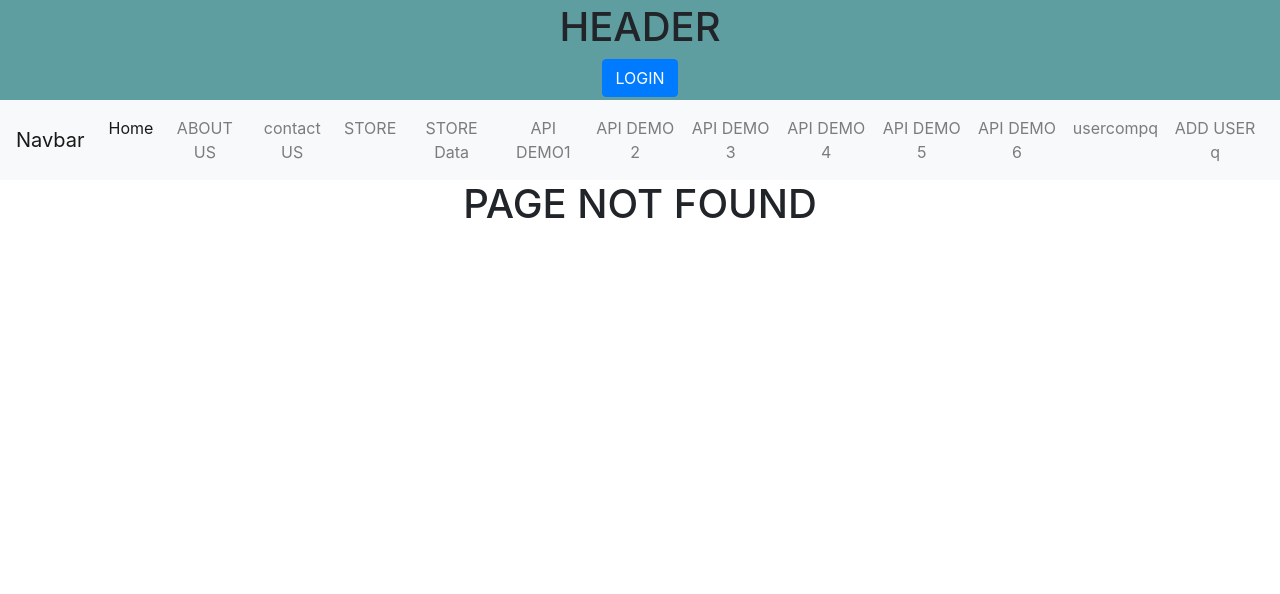
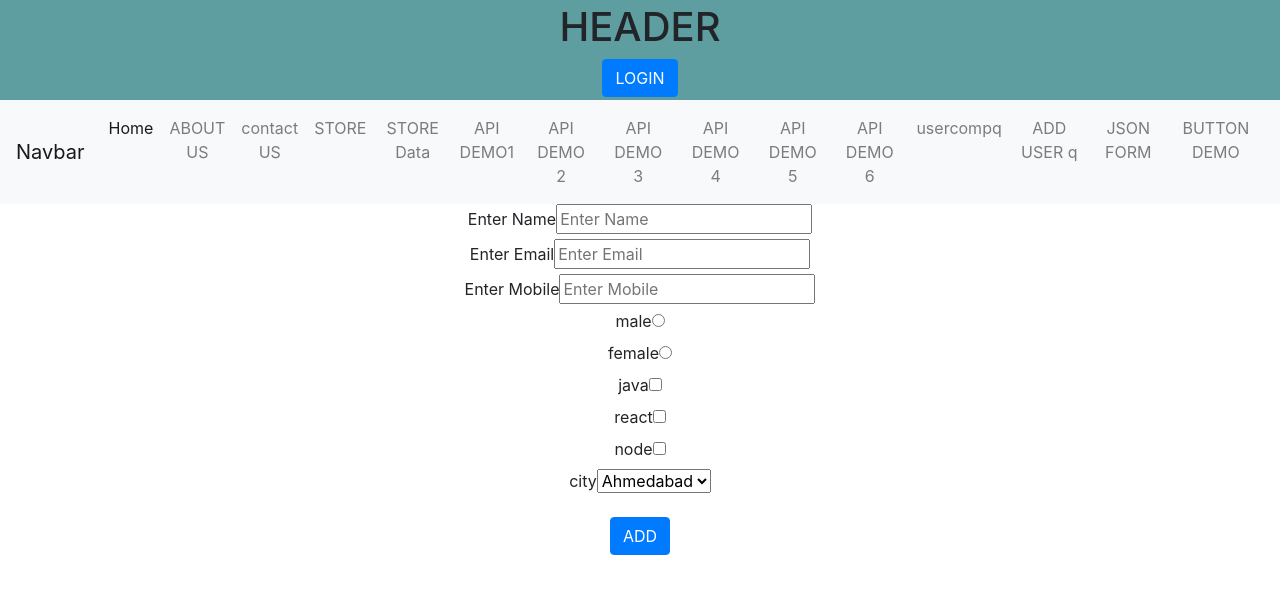
Before and after one commit to samirvithlani/MERN_react_gen, a React (Create React App) app: page /jsonform in a window 1280 px wide. Before the commit this address had no page. Shown: the top 594 px of the page. Built offline with nearby package versions, Linux system fonts and the light colour scheme.

Commit message:
mui,dynamiform

```diff
--- a/src/App.js
+++ b/src/App.js
@@ -32,6 +32,8 @@ import { UserComponentQ } from "./components/UserComponentQ";
 import { Counter } from "./components/Counter";
 import axios from "axios";
 import { AddUserWithQ } from "./components/AddUserWithQ";
+import { JsonForm } from "./components/JsonForm";
+import { ButtonDemo } from "./mui/ButtonDemo";
 
 function App() {
   var title = "Royal technosoft";
@@ -75,6 +77,8 @@ function App() {
         <Route path ="/update/:id" element={<ApiDemo6/>}></Route>
         <Route path = "/usercompq" element={<UserComponentQ/>}></Route>
         <Route path = "/adduserq" element={<AddUserWithQ/>}></Route>
+        <Route path = "/jsonform" element = {<JsonForm/>}></Route>
+        <Route path="/buttondemo" element={<ButtonDemo/>}></Route>
         <Route path="/" element={<DashBoard />}></Route>
         {/* <Route path ="/*" element ={<PagenotFound/>}></Route> */}
         <Route path="/*" element={<h1>PAGE NOT FOUND</h1>}></Route>
--- a/src/components/AboutUs.jsx
+++ b/src/components/AboutUs.jsx
@@ -1,7 +1,10 @@
 import React from 'react'
+import { MyButton } from '../mui/MyButton'
 
 export const AboutUs = () => {
   return (
-    <div>AboutUs</div>
+    <div>AboutUs
+      <MyButton size ="small" name="about"></MyButton>
+    </div>
   )
 }
--- a/src/components/Header.js
+++ b/src/components/Header.js
@@ -95,6 +95,16 @@ export default function Header(props) {
               ADD USER q
               </Link>
             </li>
+            <li class="nav-item">
+              <Link class="nav-link" to="/jsonform">
+              JSON FORM
+              </Link>
+            </li>
+            <li class="nav-item">
+              <Link class="nav-link" to="/buttondemo">
+              BUTTON DEMO
+              </Link>
+            </li>
           </ul>
         </div>
       </nav>
--- /dev/null
+++ b/src/components/JsonForm.js
@@ -0,0 +1,122 @@
+import React from "react";
+import { useForm } from "react-hook-form";
+
+export const JsonForm = () => {
+  var formData = [
+    {
+      type: "text",
+      label: "Enter Name",
+      name: "name",
+      placeholder: "Enter Name",
+    },
+    {
+      type: "text",
+      label: "Enter Email",
+      name: "email",
+      placeholder: "Enter Email",
+    },
+    {
+      type: "number",
+      label: "Enter Mobile",
+      name: "mobile",
+      placeholder: "Enter Mobile",
+    },
+    {
+      label: "male",
+      type: "radio",
+      value: "male",
+      name: "gender",
+    },
+    {
+      label: "female",
+      type: "radio",
+      value: "female",
+      name: "gender",
+    },
+    {
+      label: "java",
+      type: "checkbox",
+      value: "java",
+      name: "skills",
+    },
+    {
+      label: "react",
+      type: "checkbox",
+      value: "react",
+      name: "skills",
+    },
+    {
+      label: "node",
+      type: "checkbox",
+      value: "node",
+      name: "skills",
+    },
+    {
+      label: "city",
+      type: "select",
+      name: "city",
+      options: [
+        {
+          label: "Ahmedabad",
+          value: "Ahmedabad",
+        },
+        {
+          label: "Surat",
+          value: "Surat",
+        },
+        {
+          label: "Baroda",
+          value: "Baroda",
+        },
+      ],
+    },
+  ];
+  const {
+    register,
+    handleSubmit,
+    formState: { errors },
+  } = useForm();
+
+  const submitHandler = (data) => {
+    console.log("data", data);
+  };
+  return (
+    <div>
+      <form onSubmit={handleSubmit(submitHandler)}>
+        <div className="form-group">
+          {formData.map((form) => {
+            return (
+              <>
+                {form.type !== "select" ? (
+                  <div>
+                    <label>{form.label}</label>
+                    <input
+                      type={form.type}
+                      placeholder={form.placeholder}
+                      {...register(form.name)}
+                      value={form?.value}
+                    ></input>
+                  </div>
+                ) : (
+                  <div>
+                    <label>{form.label}</label>
+                    <select {...register(form.name)}>
+                      {form.options.map((option) => {
+                        return (
+                          <option value={option.value}>{option.label}</option>
+                        );
+                      })}
+                    </select>
+                  </div>
+                )}
+              </>
+            );
+          })}
+        </div>
+        <div>
+          <input type="submit" className="btn btn-primary" value="ADD"></input>
+        </div>
+      </form>
+    </div>
+  );
+};
--- /dev/null
+++ b/src/mui/ButtonDemo.jsx
@@ -0,0 +1,33 @@
+import { Button, IconButton } from "@mui/material";
+import React from "react";
+import SendIcon from "@mui/icons-material/Send";
+import DeleteIcon from "@mui/icons-material/Delete";
+import { MyButton } from "./MyButton";
+
+export const ButtonDemo = () => {
+  return (
+    <div>
+      ButtonDemo
+      <Button variant="text" color="primary" size="small">
+        ADD
+      </Button>
+      <Button variant="contained" color="success" size="medium">
+        ADD
+      </Button>
+      <Button variant="outlined" color="error">
+        ADD
+      </Button>
+      <Button variant="contained" size="large" startIcon={<SendIcon />}>
+        SEND
+      </Button>
+      <Button variant="contained" size="large" endIcon={<DeleteIcon />}>
+        DELETE
+      </Button>
+      <IconButton color="primary" size="medium">
+        <SendIcon />
+      </IconButton>
+
+      <MyButton size="large" color ="error" name="delete"></MyButton>
+    </div>
+  );
+};
--- /dev/null
+++ b/src/mui/MyButton.jsx
@@ -0,0 +1,8 @@
+import { Button } from '@mui/material'
+import React from 'react'
+
+export const MyButton = (props) => {
+  return (
+    <Button size={props.size} color="primary" variant={props.variant}>{props.name}</Button>
+  )
+}
```
Also changed, not shown: package.json (+7 -0 lines), task.txt, 1 other file (tests, documents, lock files or other folders).
